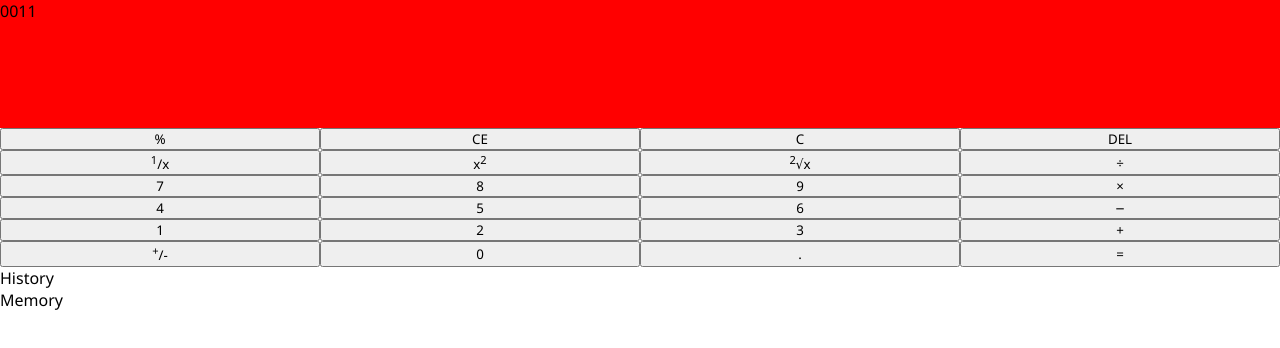
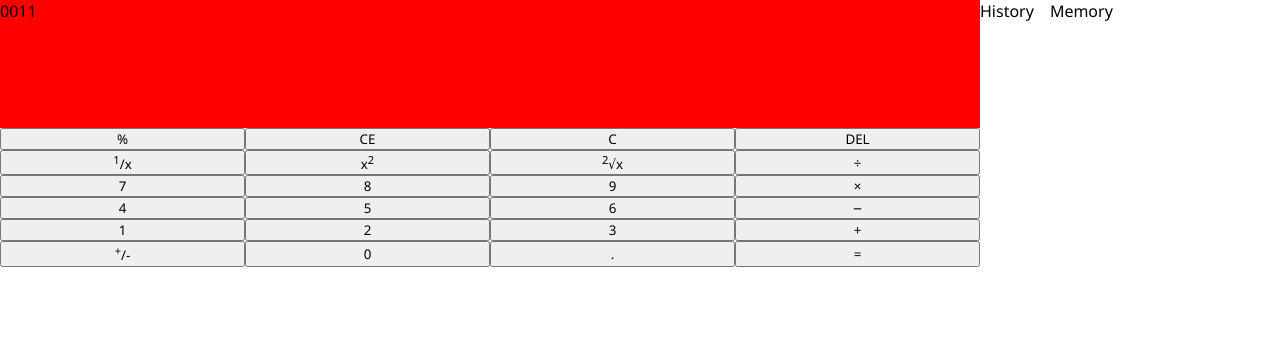
Before and after one commit to Zirconium-Zr/calculator, a plain HTML site: page index.html in a window 1280 px wide. Drawn offline with Linux system fonts and the light colour scheme.

Commit message:
Style memory-section and calculation-section

```diff
--- a/style.css
+++ b/style.css
@@ -6,6 +6,7 @@
 
 .calculator{
     display: grid;
+    grid-template-columns: [calculation-section]1fr [memory-section]300px;
 }
 
 .screen{
@@ -18,3 +19,8 @@
     display: grid;
     grid-template-columns: repeat(4, 1fr);
 }
+
+.memory-section{
+    display: flex;
+    gap: 1rem;
+}
```
